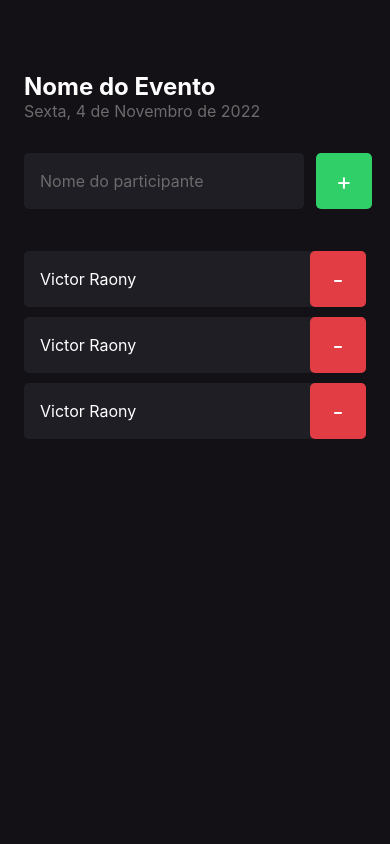
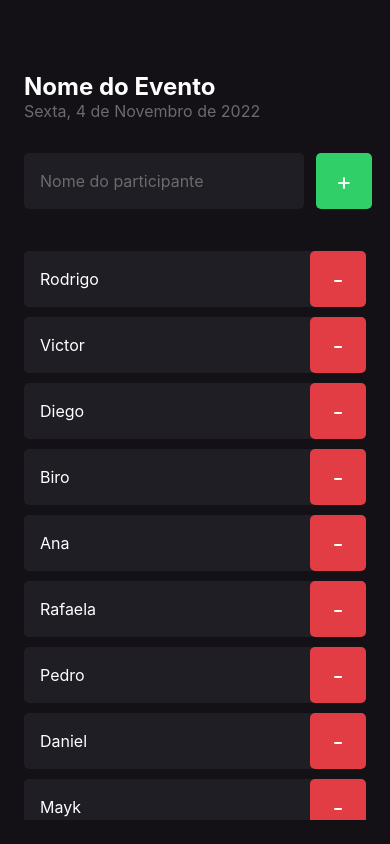
Before and after one commit to Victor-Raony/app_im_here, a React Native app in the folder imhere/: screen / in a window 390 px wide. Built offline with nearby package versions, Linux system fonts and the light colour scheme.

Commit message:
ScrollView, RemoveComponentes

```diff
--- a/imhere/src/components/Participant/index.tsx
+++ b/imhere/src/components/Participant/index.tsx
@@ -1,14 +1,20 @@
 import { View, Text, TouchableOpacity } from "react-native";
+
 import { styles } from "./styles";
 
-export function Participant(){
+type Props = {
+  name: string;
+  onRemove: () => void;
+}
+
+export function Participant({ name, onRemove }: Props){
   return (
     <View style={styles.container}>
       <Text style={styles.name}>
-        Victor Raony
+        {name}
       </Text>
 
-      <TouchableOpacity style={styles.button}>
+      <TouchableOpacity style={styles.button} onPress={onRemove}>
           <Text style={styles.buttonText}>
             -
           </Text>
--- a/imhere/src/screens/Home/index.tsx
+++ b/imhere/src/screens/Home/index.tsx
@@ -1,15 +1,20 @@
 import React from 'react';
-import { Text, View, TextInput, TouchableOpacity } from 'react-native';
+import { Text, View, TextInput, TouchableOpacity, ScrollView } from 'react-native';
 
 import { Participant } from '../../components/Participant';
 
 import { styles } from './styles';
 
 export function Home(){
+  const participants = ['Rodrigo', 'Victor', 'Diego', 'Biro', 'Ana', 'Rafaela', 'Pedro', 'Daniel', 'Mayk', 'Joao', 'Fabio'];
 
 
   function handleParticipantAdd(){
     console.log("Voce clicou no botao Adicionar!");
+  }
+
+  function handlerParticipantRemove(name: string){
+    console.log(`Voce clicou em remover um participante ${name}`);
   }
 
   return(
@@ -37,10 +42,17 @@ export function Home(){
           </Text>
         </TouchableOpacity>
       </View>
+    <ScrollView showsVerticalScrollIndicator={false}>
+      {
+        participants.map(participant => (
+          <Participant
+          key={participant}
+          name={participant}
+          onRemove={() => handlerParticipantRemove("Rodrigo")}/>
+        ))
+      }
+    </ScrollView>
 
-      <Participant />
-      <Participant />
-      <Participant />
     </View>
   );
 }
```
